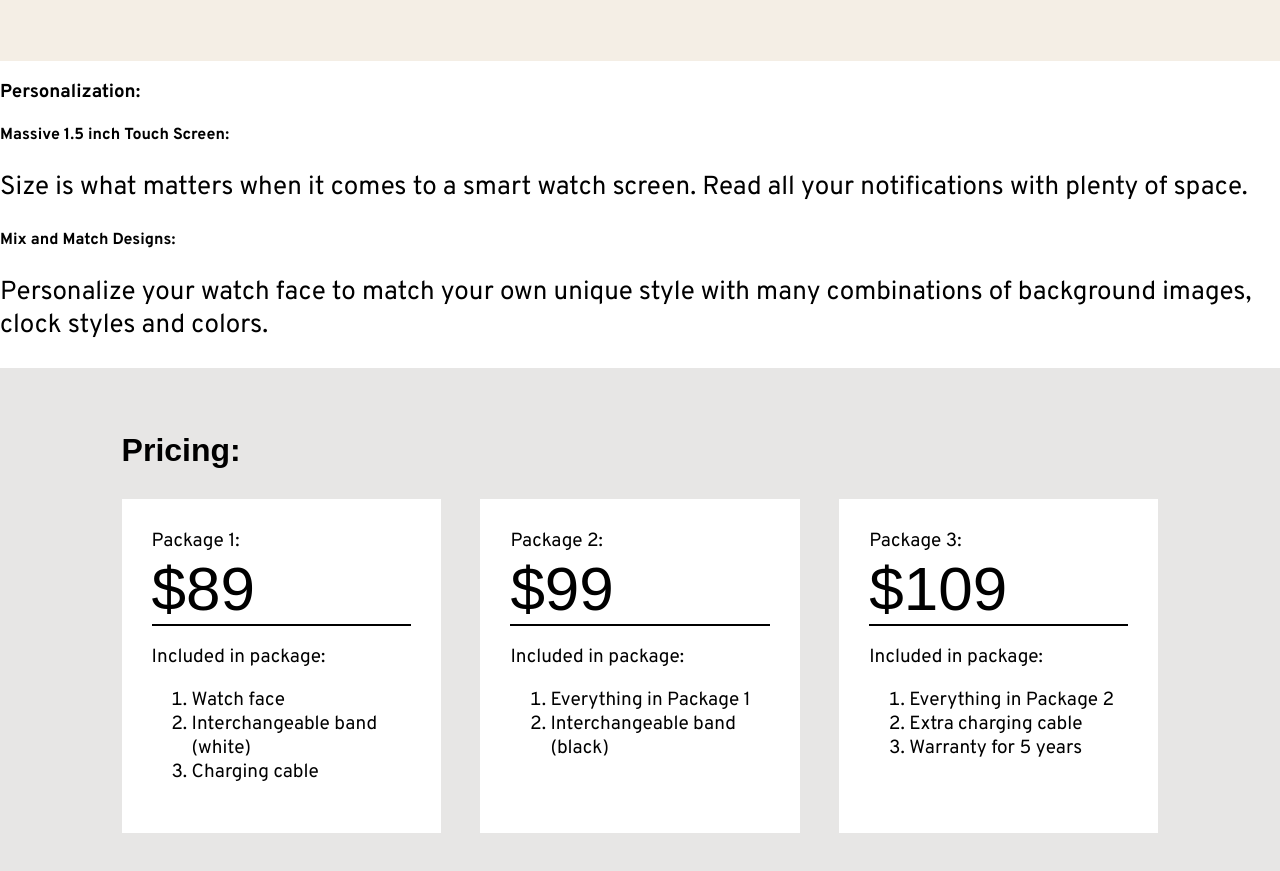
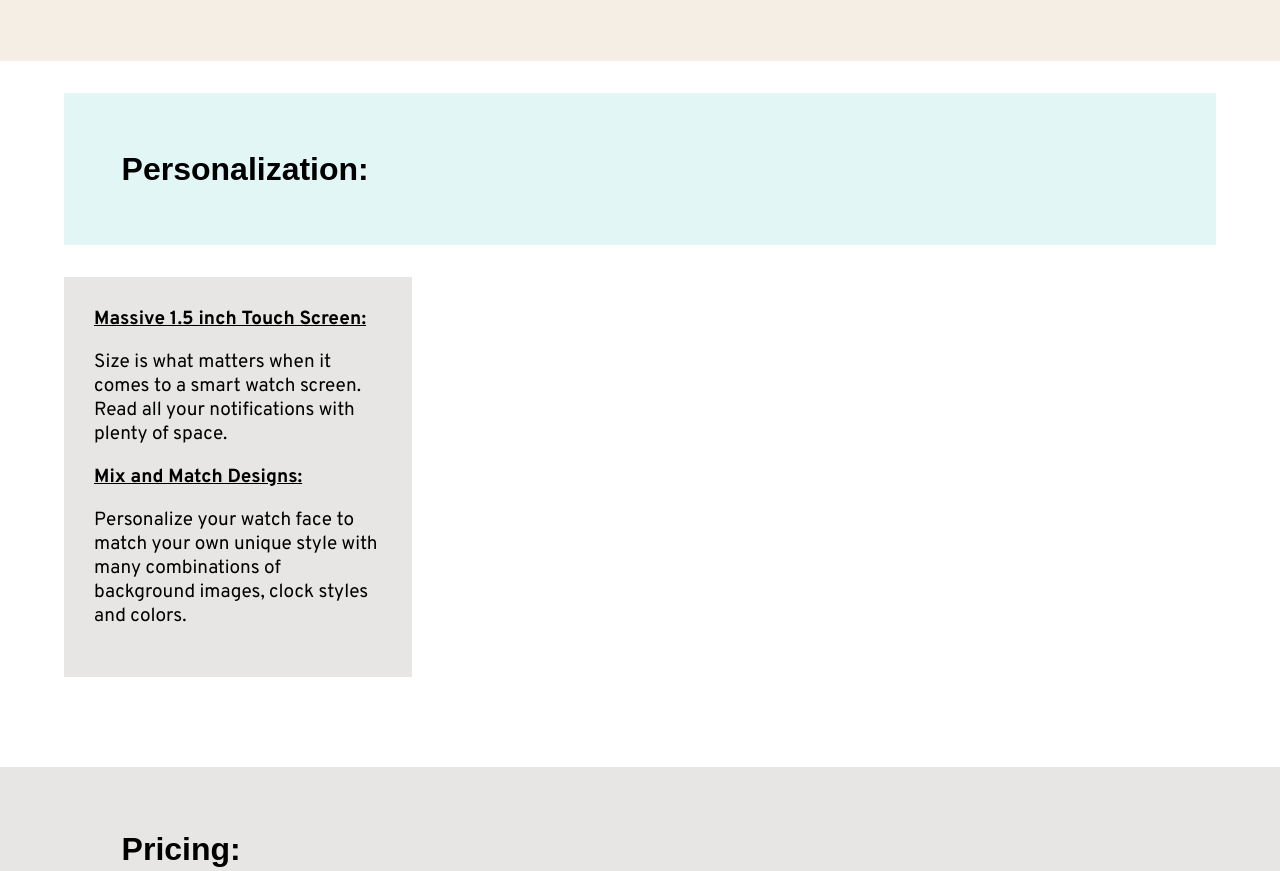
Before and after one commit to oliviarbanks/BrainStation, a plain HTML site: page index.html in a window 1280 px wide. Shown: the part 1356-2227 px from the top of the page. Drawn offline with Linux system fonts and the light colour scheme; a web font is replaced by a local one.

Commit message:
personal addition css

```diff
--- a/styles.css
+++ b/styles.css
@@ -226,3 +226,42 @@
 .nav-footer__logo {
   padding: 15px;
 }/*# sourceMappingURL=styles.css.map */
+
+.personal_title {
+  font-family: "Chivo", Arial, Helvetica, sans-serif;
+  font-size: 32px;
+  padding: 0 5%;
+  background: #E2F6F5;
+  padding-top: 5%;
+  padding-bottom: 5%;
+
+}
+.personal_card-title {
+  margin: 0;
+  font-family: "Overpass", Arial, Helvetica, sans-serif;
+  font-weight: normal;
+  font-size: 19px;}
+
+.personal_container {
+  padding: 0 5%;
+}
+.personal_card {
+  background: #E7E6E5;
+  padding: 30px;
+  width: 25%;
+margin-bottom: 90px;}
+
+.personal_cards {
+  display: flex;
+  justify-content: space-between;}
+
+
+.personal_card-touchscreen {
+      font-size: 19px;
+
+    }
+
+.personal_card-title {
+  font-weight: bold;
+  text-decoration: underline;
+}
```
